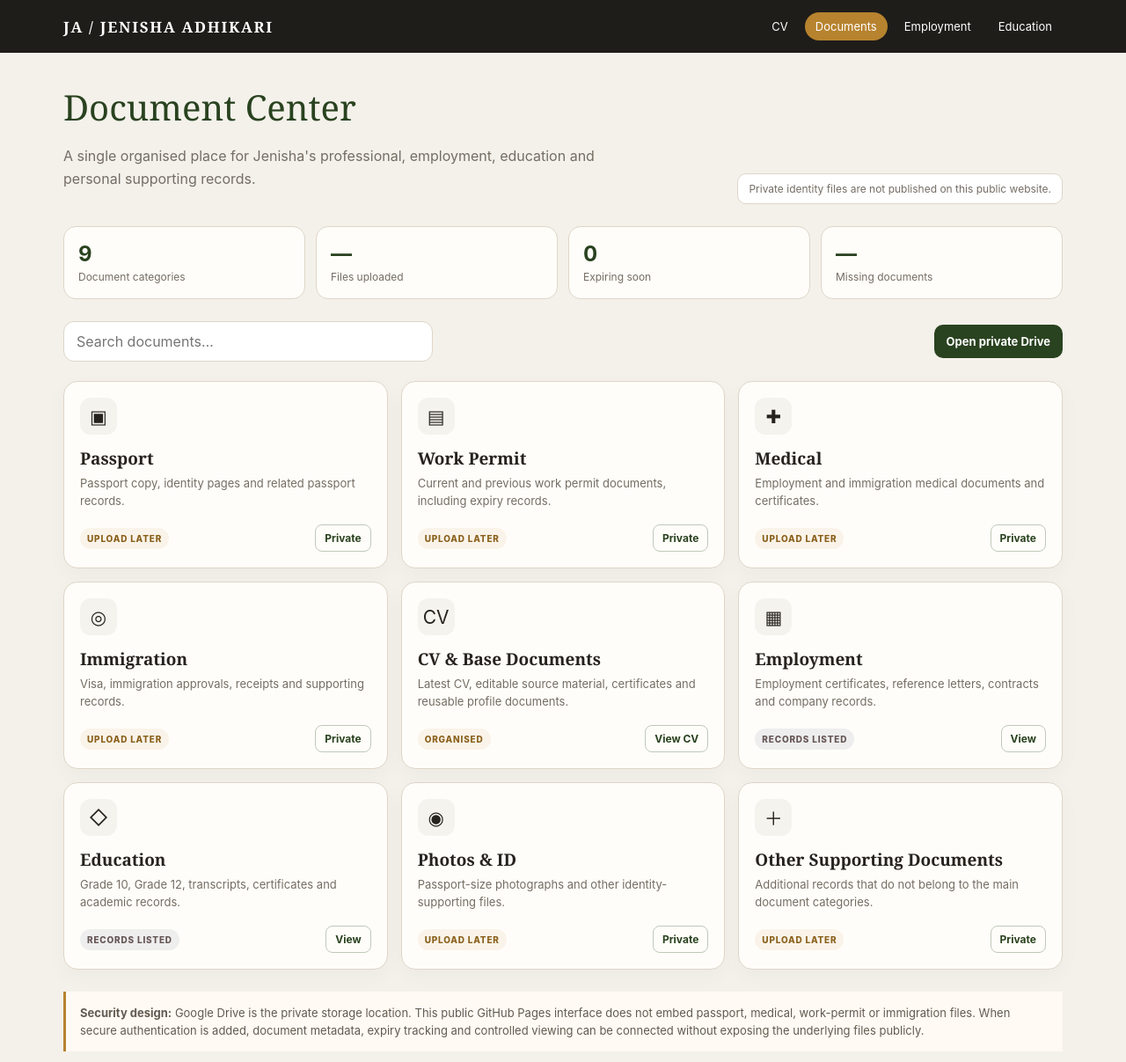
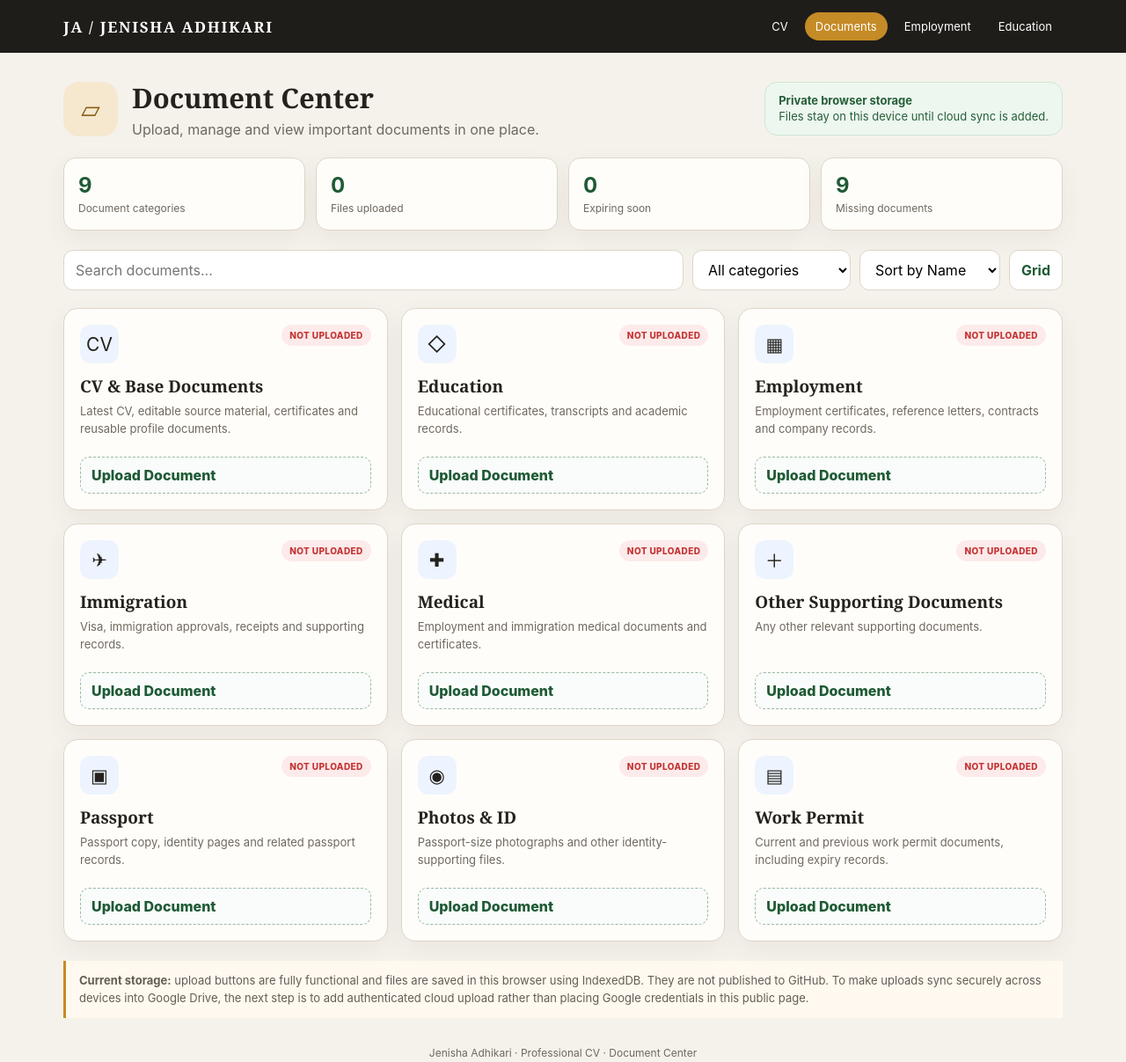
Before and after one commit to naappe/Personal-profile, a plain HTML site: page documents.html in a window 1280 px wide. Shown: the top 1207 px of the page at 88% size. Drawn offline with Linux system fonts and the light colour scheme.

Commit message:
Add functional document upload manager UI

```diff
--- a/documents.html
+++ b/documents.html
@@ -1,37 +1,146 @@
 <!doctype html>
-<html lang="en"><head><meta charset="utf-8"><meta name="viewport" content="width=device-width,initial-scale=1">
+<html lang="en">
+<head>
+<meta charset="utf-8">
+<meta name="viewport" content="width=device-width,initial-scale=1">
 <title>Jenisha Adhikari | Document Center</title>
 <style>
-:root{--bg:#f4f1eb;--card:#fffdf9;--ink:#26231f;--muted:#746d64;--gold:#b7832f;--green:#29421f;--wine:#771f22;--line:#ded5c7}
-*{box-sizing:border-box}body{margin:0;background:var(--bg);color:var(--ink);font-family:Inter,Arial,sans-serif}a{text-decoration:none;color:inherit}
-header{position:sticky;top:0;z-index:10;background:#1f1d19;color:#fff}.bar{max-width:1180px;margin:auto;padding:14px 22px;display:flex;justify-content:space-between;align-items:center;gap:20px}.brand{font:600 17px Georgia,serif;letter-spacing:.1em}.nav{display:flex;gap:7px;flex-wrap:wrap}.nav a{padding:8px 12px;border-radius:999px;font-size:13px}.nav a.active,.nav a:hover{background:var(--gold)}
-main{max-width:1180px;margin:auto;padding:34px 22px 60px}.hero{display:flex;justify-content:space-between;align-items:end;gap:24px}.hero h1{margin:0;font:400 40px Georgia,serif;color:var(--green)}.hero p{color:var(--muted);max-width:650px;line-height:1.6}.privacy{font-size:12px;color:var(--muted);padding:9px 12px;background:#fff;border:1px solid var(--line);border-radius:10px}
-.stats{display:grid;grid-template-columns:repeat(4,1fr);gap:12px;margin:25px 0}.stat{background:var(--card);border:1px solid var(--line);border-radius:14px;padding:16px}.stat b{display:block;font-size:24px;color:var(--green)}.stat span{font-size:12px;color:var(--muted)}
-.tools{display:flex;justify-content:space-between;gap:12px;align-items:center;margin:22px 0}.search{width:min(420px,100%);padding:12px 14px;border:1px solid var(--line);border-radius:12px;background:white;font:inherit}.drive{padding:11px 14px;border-radius:10px;background:var(--green);color:white;font-size:13px;font-weight:700}
-.grid{display:grid;grid-template-columns:repeat(3,1fr);gap:15px}.doc{background:var(--card);border:1px solid var(--line);border-radius:16px;padding:18px;display:flex;flex-direction:column;min-height:205px;box-shadow:0 8px 24px #00000008}.icon{width:42px;height:42px;border-radius:12px;background:#29421f0d;display:grid;place-items:center;font-size:21px}.doc h2{font:600 19px Georgia,serif;margin:14px 0 6px}.doc p{margin:0;color:var(--muted);font-size:13px;line-height:1.5;flex:1}.foot{display:flex;align-items:center;justify-content:space-between;gap:8px;margin-top:17px}.status{font-size:10px;text-transform:uppercase;letter-spacing:.08em;font-weight:800;padding:6px 8px;border-radius:999px;background:#eee;color:#655}.pending{background:#b7832f14;color:#8a601b}.open{font-size:12px;font-weight:700;color:var(--green);border:1px solid #bfc9ba;padding:7px 10px;border-radius:8px}
-.note{margin-top:25px;border-left:3px solid var(--gold);background:#fffaf3;padding:14px 16px;color:#625b52;font-size:13px;line-height:1.55}
-footer{text-align:center;color:var(--muted);font-size:12px;padding-top:35px}
-@media(max-width:850px){.grid{grid-template-columns:repeat(2,1fr)}.stats{grid-template-columns:repeat(2,1fr)}.hero{align-items:flex-start;flex-direction:column}.bar{align-items:flex-start;flex-direction:column}.hero h1{font-size:32px}}
-@media(max-width:540px){.grid{grid-template-columns:1fr}.tools{align-items:stretch;flex-direction:column}.stats{grid-template-columns:repeat(2,1fr)}}
-</style></head><body>
-<header><div class="bar"><a class="brand" href="./">JA / JENISHA ADHIKARI</a><nav class="nav"><a href="./">CV</a><a class="active" href="documents.html">Documents</a><a href="documents.html#employment">Employment</a><a href="./#education">Education</a></nav></div></header>
-<main><section class="hero"><div><h1>Document Center</h1><p>A single organised place for Jenisha's professional, employment, education and personal supporting records.</p></div><div class="privacy">Private identity files are not published on this public website.</div></section>
-<section class="stats"><div class="stat"><b>9</b><span>Document categories</span></div><div class="stat"><b>—</b><span>Files uploaded</span></div><div class="stat"><b>0</b><span>Expiring soon</span></div><div class="stat"><b>—</b><span>Missing documents</span></div></section>
-<div class="tools"><input class="search" id="search" placeholder="Search documents…" aria-label="Search documents"><a class="drive" href="https://drive.google.com/drive/folders/106SmFjSUFmkIhZm7iZ6XaRTR4BsIPJPk" target="_blank" rel="noopener">Open private Drive</a></div>
-<section class="grid" id="docs">
-<article class="doc" data-name="passport identity"><div class="icon">▣</div><h2>Passport</h2><p>Passport copy, identity pages and related passport records.</p><div class="foot"><span class="status pending">Upload later</span><span class="open">Private</span></div></article>
-<article class="doc" data-name="work permit employment permit"><div class="icon">▤</div><h2>Work Permit</h2><p>Current and previous work permit documents, including expiry records.</p><div class="foot"><span class="status pending">Upload later</span><span class="open">Private</span></div></article>
-<article class="doc" data-name="medical health"><div class="icon">✚</div><h2>Medical</h2><p>Employment and immigration medical documents and certificates.</p><div class="foot"><span class="status pending">Upload later</span><span class="open">Private</span></div></article>
-<article class="doc" data-name="immigration visa approval"><div class="icon">◎</div><h2>Immigration</h2><p>Visa, immigration approvals, receipts and supporting records.</p><div class="foot"><span class="status pending">Upload later</span><span class="open">Private</span></div></article>
-<article class="doc" data-name="cv resume base documents"><div class="icon">CV</div><h2>CV &amp; Base Documents</h2><p>Latest CV, editable source material, certificates and reusable profile documents.</p><div class="foot"><span class="status pending">Organised</span><a class="open" href="./">View CV</a></div></article>
-<article class="doc" id="employment" data-name="employment letters reference contract"><div class="icon">▦</div><h2>Employment</h2><p>Employment certificates, reference letters, contracts and company records.</p><div class="foot"><span class="status">Records listed</span><a class="open" href="#verified">View</a></div></article>
-<article class="doc" data-name="education school certificates grade 10 12"><div class="icon">◇</div><h2>Education</h2><p>Grade 10, Grade 12, transcripts, certificates and academic records.</p><div class="foot"><span class="status">Records listed</span><a class="open" href="#verified">View</a></div></article>
-<article class="doc" data-name="photos id photo identity"><div class="icon">◉</div><h2>Photos &amp; ID</h2><p>Passport-size photographs and other identity-supporting files.</p><div class="foot"><span class="status pending">Upload later</span><span class="open">Private</span></div></article>
-<article class="doc" data-name="other supporting documents"><div class="icon">＋</div><h2>Other Supporting Documents</h2><p>Additional records that do not belong to the main document categories.</p><div class="foot"><span class="status pending">Upload later</span><span class="open">Private</span></div></article>
+:root{--bg:#f5f2ec;--card:#fffdf9;--ink:#25221e;--muted:#6f685f;--gold:#c58b26;--green:#1f5a35;--green2:#eaf4ee;--red:#c53333;--red2:#fdeaea;--line:#ded5c8;--shadow:0 10px 28px rgba(65,47,24,.06)}
+*{box-sizing:border-box}body{margin:0;background:var(--bg);color:var(--ink);font-family:Inter,Arial,sans-serif}button,input,select{font:inherit}a{text-decoration:none;color:inherit}
+header{position:sticky;top:0;z-index:20;background:#1f1d19;color:#fff}.bar{max-width:1180px;margin:auto;padding:14px 22px;display:flex;justify-content:space-between;align-items:center;gap:18px}.brand{font:600 17px Georgia,serif;letter-spacing:.1em}.nav{display:flex;gap:7px;flex-wrap:wrap}.nav a{padding:8px 12px;border-radius:999px;font-size:13px}.nav a.active,.nav a:hover{background:var(--gold)}
+main{max-width:1180px;margin:auto;padding:30px 22px 60px}.hero{display:flex;justify-content:space-between;gap:20px;align-items:center}.hero-title{display:flex;gap:16px;align-items:center}.hero-icon{width:62px;height:62px;border-radius:18px;background:#f5e8cf;display:grid;place-items:center;font-size:28px;color:#865b12}.hero h1{margin:0;font:600 31px Georgia,serif}.hero p{margin:5px 0 0;color:var(--muted)}.secure{background:#edf7ef;border:1px solid #cfe6d5;border-radius:14px;padding:12px 15px;color:#265f39;font-size:13px;line-height:1.35}
+.stats{display:grid;grid-template-columns:repeat(4,1fr);gap:12px;margin:22px 0}.stat{background:var(--card);border:1px solid var(--line);border-radius:14px;padding:16px;box-shadow:var(--shadow)}.stat b{display:block;font-size:24px;color:var(--green)}.stat span{font-size:12px;color:var(--muted)}
+.toolbar{display:grid;grid-template-columns:minmax(0,1fr) 180px 160px auto;gap:10px;margin:20px 0}.toolbar input,.toolbar select,.view-btn{border:1px solid var(--line);background:#fff;border-radius:11px;padding:11px 13px}.view-btn{cursor:pointer;font-weight:700;color:var(--green)}
+.grid{display:grid;grid-template-columns:repeat(3,minmax(0,1fr));gap:15px}.grid.list{grid-template-columns:1fr}.doc{background:var(--card);border:1px solid var(--line);border-radius:16px;padding:18px;box-shadow:var(--shadow);display:flex;flex-direction:column;min-height:230px}.grid.list .doc{min-height:0}.topline{display:flex;justify-content:space-between;gap:10px}.icon{width:44px;height:44px;border-radius:12px;background:#edf4ff;display:grid;place-items:center;font-size:21px}.badge{align-self:flex-start;font-size:10px;font-weight:800;padding:6px 9px;border-radius:999px;background:var(--red2);color:var(--red);text-transform:uppercase;letter-spacing:.04em}.badge.ok{background:var(--green2);color:var(--green)}.doc h2{font:600 19px Georgia,serif;margin:13px 0 6px}.doc p{margin:0;color:var(--muted);font-size:13px;line-height:1.5}.meta{margin-top:10px;font-size:12px;color:var(--muted);display:none}.doc.has-file .meta{display:block}.actions{margin-top:auto;padding-top:16px;display:flex;gap:8px;flex-wrap:wrap}.upload{flex:1;border:1px dashed #9bb8a4;background:#f9fcfa;color:var(--green);border-radius:10px;padding:10px 12px;font-weight:800;cursor:pointer}.small{border:1px solid var(--line);background:white;border-radius:10px;padding:10px 11px;cursor:pointer;font-weight:700;color:#4e4a44}.small.danger{color:#a02b2b}.file{display:none}
+.note{margin-top:22px;padding:13px 15px;border-left:3px solid var(--gold);background:#fff9f0;color:#655d53;font-size:13px;line-height:1.5}
+.modal{position:fixed;inset:0;background:rgba(18,17,15,.55);display:none;align-items:center;justify-content:center;padding:18px;z-index:40}.modal.open{display:flex}.modal-card{width:min(520px,100%);background:#fff;border-radius:18px;padding:20px;box-shadow:0 20px 60px rgba(0,0,0,.25)}.modal-head{display:flex;justify-content:space-between;gap:12px;align-items:center}.modal h3{margin:0;font:600 22px Georgia,serif}.close{border:0;background:#f2f0ec;border-radius:9px;width:36px;height:36px;cursor:pointer}.form{display:grid;grid-template-columns:1fr 1fr;gap:12px;margin-top:16px}.form label{font-size:12px;color:var(--muted)}.form input{width:100%;margin-top:5px;padding:10px;border:1px solid var(--line);border-radius:10px}.full{grid-column:1/-1}.save{width:100%;margin-top:16px;border:0;background:var(--green);color:#fff;padding:12px 14px;border-radius:10px;font-weight:800;cursor:pointer}
+footer{text-align:center;color:var(--muted);font-size:12px;padding-top:32px}
+@media(max-width:900px){.grid{grid-template-columns:repeat(2,1fr)}.stats{grid-template-columns:repeat(2,1fr)}.toolbar{grid-template-columns:1fr 1fr}.hero{align-items:flex-start;flex-direction:column}}
+@media(max-width:560px){.bar{align-items:flex-start;flex-direction:column}.grid{grid-template-columns:1fr}.toolbar{grid-template-columns:1fr}.form{grid-template-columns:1fr}.stats{grid-template-columns:repeat(2,1fr)}.hero h1{font-size:27px}}
+</style>
+</head>
+<body>
+<header><div class="bar"><a class="brand" href="./">JA / JENISHA ADHIKARI</a><nav class="nav"><a href="./">CV</a><a class="active" href="documents.html">Documents</a><a href="./#experience">Employment</a><a href="./#education">Education</a></nav></div></header>
+
+<main>
+<section class="hero">
+<div class="hero-title"><div class="hero-icon">▱</div><div><h1>Document Center</h1><p>Upload, manage and view important documents in one place.</p></div></div>
+<div class="secure"><strong>Private browser storage</strong><br>Files stay on this device until cloud sync is added.</div>
 </section>
-<div class="note"><strong>Security design:</strong> Google Drive is the private storage location. This public GitHub Pages interface does not embed passport, medical, work-permit or immigration files. When secure authentication is added, document metadata, expiry tracking and controlled viewing can be connected without exposing the underlying files publicly.</div>
-<section id="verified" class="note"><strong>Existing verified records:</strong> the CV already includes employment and education verification information. These remain part of the professional profile while the new Document Center provides the organised document layer.</section>
-<footer>Jenisha Adhikari · Professional CV · Document Center</footer></main>
+
+<section class="stats">
+<div class="stat"><b>9</b><span>Document categories</span></div>
+<div class="stat"><b id="uploadedCount">0</b><span>Files uploaded</span></div>
+<div class="stat"><b id="expiryCount">0</b><span>Expiring soon</span></div>
+<div class="stat"><b id="missingCount">9</b><span>Missing documents</span></div>
+</section>
+
+<div class="toolbar">
+<input id="search" placeholder="Search documents..." aria-label="Search documents">
+<select id="filter"><option value="all">All categories</option><option value="uploaded">Uploaded</option><option value="missing">Not uploaded</option></select>
+<select id="sort"><option value="name">Sort by Name</option><option value="status">Sort by Status</option></select>
+<button class="view-btn" id="toggleView">Grid</button>
+</div>
+
+<section class="grid" id="docs"></section>
+
+<div class="note"><strong>Current storage:</strong> upload buttons are fully functional and files are saved in this browser using IndexedDB. They are not published to GitHub. To make uploads sync securely across devices into Google Drive, the next step is to add authenticated cloud upload rather than placing Google credentials in this public page.</div>
+
+<footer>Jenisha Adhikari · Professional CV · Document Center</footer>
+</main>
+
+<div class="modal" id="metaModal">
+<div class="modal-card">
+<div class="modal-head"><h3 id="modalTitle">Document details</h3><button class="close" id="closeModal">×</button></div>
+<div class="form">
+<label class="full">File name<input id="mName" disabled></label>
+<label>Issue date<input type="date" id="mIssue"></label>
+<label>Expiry date<input type="date" id="mExpiry"></label>
+<label class="full">Reference / document number<input id="mRef" placeholder="Optional"></label>
+<label class="full">Notes<input id="mNotes" placeholder="Optional notes"></label>
+</div>
+<button class="save" id="saveMeta">Save document</button>
+</div></div>
+
 <script>
-const q=document.getElementById('search');q.addEventListener('input',()=>{const s=q.value.toLowerCase().trim();document.querySelectorAll('.doc').forEach(x=>x.style.display=x.dataset.name.includes(s)||x.innerText.toLowerCase().includes(s)?'flex':'none')});
-</script></body></html>
+const categories=[
+{id:'passport',name:'Passport',icon:'▣',desc:'Passport copy, identity pages and related passport records.'},
+{id:'workpermit',name:'Work Permit',icon:'▤',desc:'Current and previous work permit documents, including expiry records.'},
+{id:'medical',name:'Medical',icon:'✚',desc:'Employment and immigration medical documents and certificates.'},
+{id:'immigration',name:'Immigration',icon:'✈',desc:'Visa, immigration approvals, receipts and supporting records.'},
+{id:'cv',name:'CV & Base Documents',icon:'CV',desc:'Latest CV, editable source material, certificates and reusable profile documents.'},
+{id:'employment',name:'Employment',icon:'▦',desc:'Employment certificates, reference letters, contracts and company records.'},
+{id:'education',name:'Education',icon:'◇',desc:'Educational certificates, transcripts and academic records.'},
+{id:'photos',name:'Photos & ID',icon:'◉',desc:'Passport-size photographs and other identity-supporting files.'},
+{id:'other',name:'Other Supporting Documents',icon:'＋',desc:'Any other relevant supporting documents.'}
+];
+let db,records={},pending=null,currentFilter='all',currentSort='name';
+const docs=document.getElementById('docs');
+const req=indexedDB.open('JenishaDocumentCenter',1);
+req.onupgradeneeded=e=>{const d=e.target.result;if(!d.objectStoreNames.contains('files'))d.createObjectStore('files',{keyPath:'category'})};
+req.onsuccess=e=>{db=e.target.result;loadAll()};
+req.onerror=()=>alert('Browser storage could not be opened.');
+
+function loadAll(){
+ const tx=db.transaction('files','readonly'),store=tx.objectStore('files'),all=store.getAll();
+ all.onsuccess=()=>{records={};all.result.forEach(r=>records[r.category]=r);render()};
+}
+function putRecord(r){const tx=db.transaction('files','readwrite');tx.objectStore('files').put(r);tx.oncomplete=()=>loadAll()}
+function deleteRecord(id){const tx=db.transaction('files','readwrite');tx.objectStore('files').delete(id);tx.oncomplete=()=>loadAll()}
+function esc(s){return String(s||'').replace(/[&<>"']/g,m=>({'&':'&amp;','<':'&lt;','>':'&gt;','"':'&quot;',"'":'&#39;'}[m]))}
+function expiring(r){if(!r||!r.expiry)return false;const d=new Date(r.expiry+'T00:00:00');const now=new Date();const days=(d-now)/86400000;return days>=0&&days<=60}
+function render(){
+ let list=categories.filter(c=>{
+   const r=records[c.id];
+   if(currentFilter==='uploaded')return !!r;
+   if(currentFilter==='missing')return !r;
+   return true;
+ });
+ const q=document.getElementById('search').value.toLowerCase().trim();
+ if(q)list=list.filter(c=>(c.name+' '+c.desc).toLowerCase().includes(q));
+ list.sort((a,b)=>currentSort==='status'?(Number(!!records[b.id])-Number(!!records[a.id])):a.name.localeCompare(b.name));
+ docs.innerHTML=list.map(c=>{
+   const r=records[c.id];
+   const meta=r?'<div class="meta">'+esc(r.name)+(r.expiry?' · Expires '+esc(r.expiry):'')+(r.ref?' · Ref '+esc(r.ref):'')+'</div>':'';
+   return '<article class="doc '+(r?'has-file':'')+'" data-id="'+c.id+'"><div class="topline"><div class="icon">'+c.icon+'</div><span class="badge '+(r?'ok':'')+'">'+(r?'Uploaded':'Not uploaded')+'</span></div><h2>'+c.name+'</h2><p>'+c.desc+'</p>'+meta+'<div class="actions"><label class="upload">'+(r?'Replace Document':'Upload Document')+'<input class="file" type="file" accept=".pdf,.jpg,.jpeg,.png" data-cat="'+c.id+'"></label>'+(r?'<button class="small" data-view="'+c.id+'">View</button><button class="small danger" data-delete="'+c.id+'">Delete</button>':'')+'</div></article>';
+ }).join('');
+ document.querySelectorAll('.file').forEach(i=>i.addEventListener('change',handleFile));
+ document.querySelectorAll('[data-view]').forEach(b=>b.onclick=()=>viewFile(b.dataset.view));
+ document.querySelectorAll('[data-delete]').forEach(b=>b.onclick=()=>{if(confirm('Delete this saved document from this browser?'))deleteRecord(b.dataset.delete)});
+ const count=Object.keys(records).length;
+ document.getElementById('uploadedCount').textContent=count;
+ document.getElementById('missingCount').textContent=categories.length-count;
+ document.getElementById('expiryCount').textContent=Object.values(records).filter(expiring).length;
+}
+function handleFile(e){
+ const file=e.target.files[0];if(!file)return;
+ if(file.size>10*1024*1024){alert('Maximum file size is 10 MB.');e.target.value='';return}
+ if(!['application/pdf','image/jpeg','image/png'].includes(file.type)){alert('Use PDF, JPG or PNG files only.');e.target.value='';return}
+ pending={category:e.target.dataset.cat,file,name:file.name,issue:'',expiry:'',ref:'',notes:''};
+ document.getElementById('mName').value=file.name;
+ ['mIssue','mExpiry','mRef','mNotes'].forEach(id=>document.getElementById(id).value='');
+ document.getElementById('modalTitle').textContent=categories.find(c=>c.id===pending.category).name;
+ document.getElementById('metaModal').classList.add('open');
+}
+document.getElementById('saveMeta').onclick=()=>{
+ if(!pending)return;
+ const reader=new FileReader();
+ reader.onload=()=>putRecord({category:pending.category,name:pending.name,type:pending.file.type,size:pending.file.size,data:reader.result,issue:mIssue.value,expiry:mExpiry.value,ref:mRef.value.trim(),notes:mNotes.value.trim(),savedAt:new Date().toISOString()});
+ reader.readAsDataURL(pending.file);
+ closeModal();
+};
+function closeModal(){document.getElementById('metaModal').classList.remove('open');pending=null}
+document.getElementById('closeModal').onclick=closeModal;
+document.getElementById('metaModal').onclick=e=>{if(e.target.id==='metaModal')closeModal()};
+function viewFile(id){
+ const r=records[id];if(!r)return;
+ const w=window.open();if(!w){alert('Please allow pop-ups to view the document.');return}
+ if(r.type==='application/pdf'){w.location.href=r.data}else{w.document.write('<title>'+esc(r.name)+'</title><style>body{margin:0;background:#111;display:grid;place-items:center;min-height:100vh}img{max-width:100%;max-height:100vh}</style><img src="'+r.data+'">')}
+}
+document.getElementById('search').addEventListener('input',render);
+document.getElementById('filter').addEventListener('change',e=>{currentFilter=e.target.value;render()});
+document.getElementById('sort').addEventListener('change',e=>{currentSort=e.target.value;render()});
+document.getElementById('toggleView').onclick=e=>{docs.classList.toggle('list');e.target.textContent=docs.classList.contains('list')?'List':'Grid'};
+</script>
+</body>
+</html>
```
